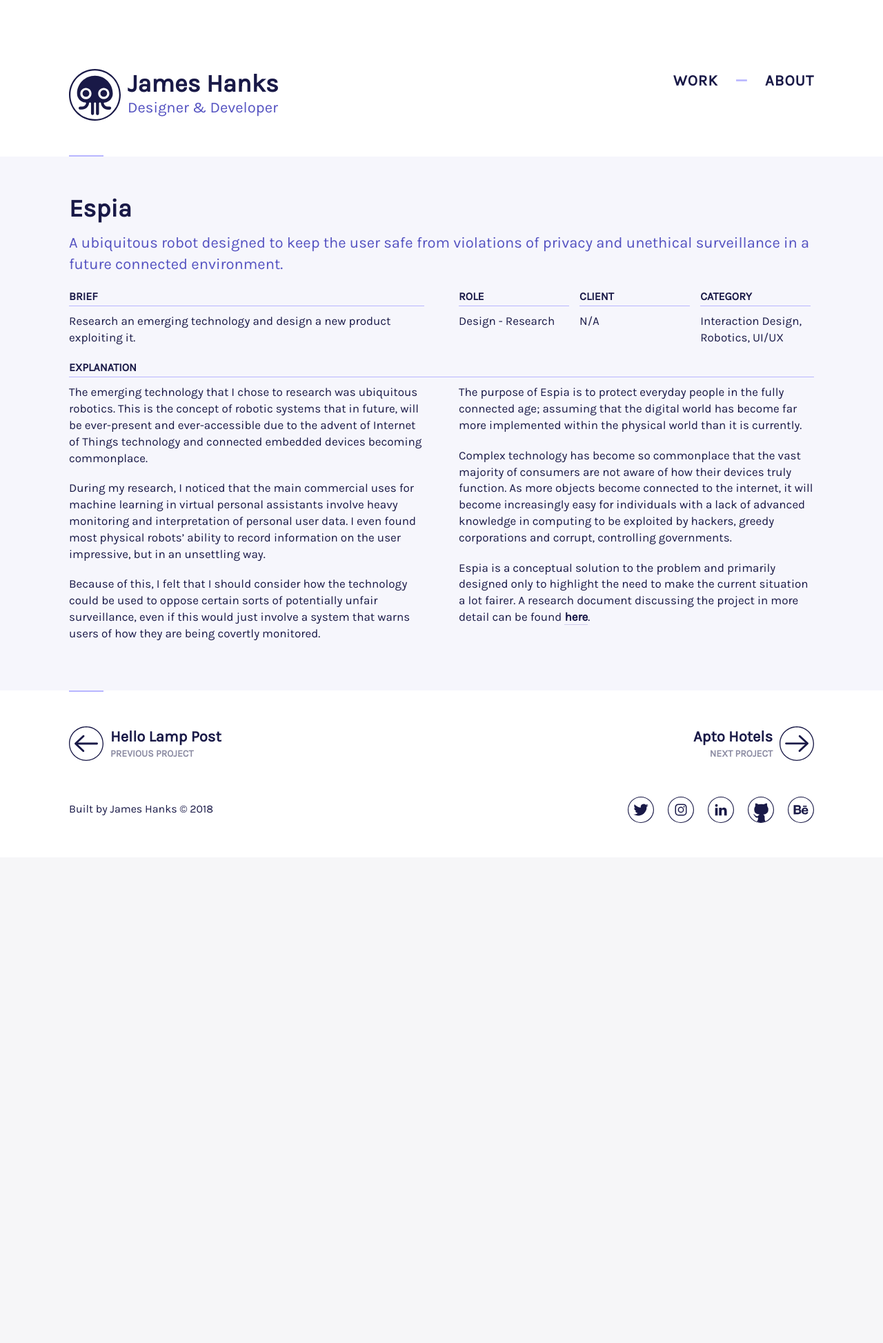
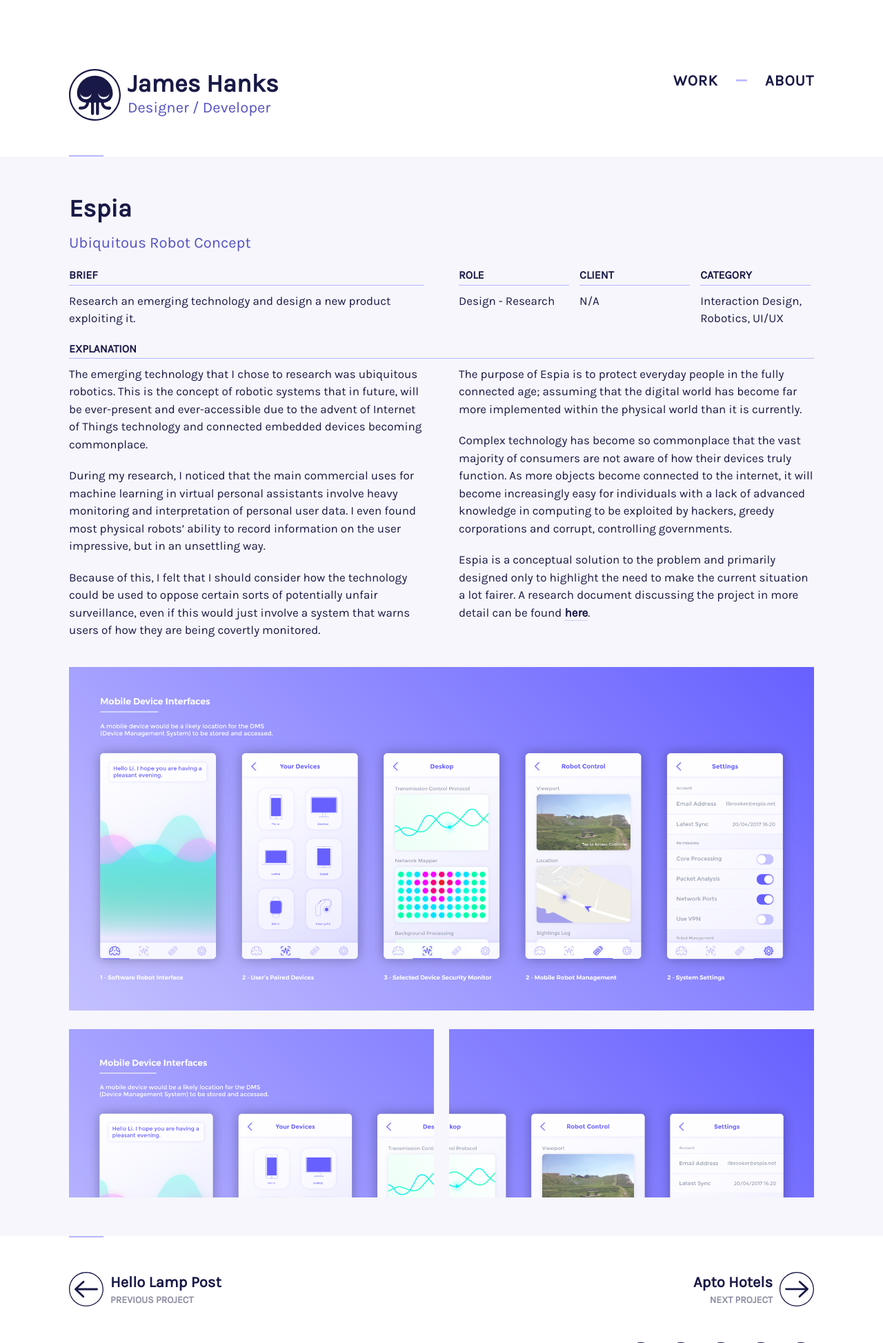
Before and after one commit to JamesHanks/Portfolio-3.0, a PHP site: page /project.php in a window 1280 px wide. Shown: the top 1947 px of the page at 69% size. Before the commit the page ends 1193 px from the top, so only its background shows below. Run offline with PHP 8.4, Linux system fonts and the light colour scheme.

Commit message:
Blinking logo and case study images

```diff
--- a/css/core/base.scss
+++ b/css/core/base.scss
@@ -44,23 +44,35 @@
 			.header-brand-logo-container{
 				display: inline-block;
 				float: left;
-				height: 75px; // <--- This is what you modify for the size of SVG
-				width: 75px; // <--- This is what you modify for the size of SVG
+				height: 75px;
+				width: 75px;
 				-webkit-transition: $link;
 				transition: $link;
+
+				&:hover{
+					.header-brand-logo{
+						fill: $midtone;
+
+						#eyelid-1, #eyelid-2{
+							fill: $midtone;
+						}
+					}
+				}
+
+				&:active{
+					.header-brand-logo{
+						fill: $light;
+					}
+
+					#eyelid-1, #eyelid-2{
+						fill: $light;
+					}
+				}
 
 				.header-brand-logo{
 					fill: $dark;
 					-webkit-transition: $link;
 					transition: $link;
-
-					&:hover{
-						fill: $midtone;
-					}
-
-					&:active{
-						fill: $light;
-					}
 				}
 			}
 
@@ -116,7 +128,7 @@
 
 				.header-brand-logo-container{
 					height: 60px;
-					width: 60px; // <--- This is what you modify for the size of SVG
+					width: 60px;
 				}
 
 				.header-brand-name{
@@ -427,6 +439,8 @@
 /* ==================== CASE STUDY ==================== */
 
 .case-study-container{
+	overflow: hidden;
+
 	.heading-small{
 		border-bottom: solid 1px;
 		border-color: $light;
@@ -515,6 +529,61 @@
 		.case-study-details{
 			div{
 				width: 100%;
+			}
+		}
+	}
+}
+
+.case-study-image-wrap{
+	display: block;
+	margin-top: 20px;
+
+	.image-container{
+		img{
+			max-width: 100%;
+		}
+
+		margin-bottom: 20px;
+
+		@media only screen and (min-width: $large){
+			.image-1{
+				float: left;
+				max-width: 49%;
+				padding-right: 1%;
+			}
+
+			.image-2{
+				float: left;
+				max-width: 49%;
+				padding-left: 1%;
+			}
+		}
+
+		@media only screen and (max-width: $large){
+			.image-1{
+				float: left;
+				max-width: 48%;
+				padding-right: 2%;
+			}
+
+			.image-2{
+				float: left;
+				max-width: 48%;
+				padding-left: 2%;
+			}
+		}
+
+		@media only screen and (max-width: $medium){
+			.image-1{
+				margin-bottom: 20px;
+				max-width: 100%;
+				padding: 0;
+			}
+
+			.image-2{
+				margin-bottom: 20px;
+				max-width: 100%;
+				padding: 0;
 			}
 		}
 	}
--- a/css/core/typography.scss
+++ b/css/core/typography.scss
@@ -84,8 +84,9 @@
 			color: $light;
 		}
 
-		/* &:before{
-			background-color: $midtone;
+		/*
+		&:before{
+			background-color: $light;
 			bottom: -2px;
 			content: "";
 			height: 2px;
@@ -94,20 +95,24 @@
 			-webkit-transition: $link;
 			transition: $link;
 			width: 100%;
-			} */
+			}
 
-		/* &:hover:before {
+		&:hover:before {
 			transform: scaleX(1);
 			visibility: visible;
-			} */
+		}
+
+		*/
+
 		}
 	}
 
 	p{
 		color: $dark;
 		font-size: 17px;
+		line-height: 1.5;
+		transition: $link;
 		-webkit-transition: $link;
-		transition: $link;
 
 		a{
 			border-bottom: solid 1px $midtone-25;
--- a/css/styles.css
+++ b/css/styles.css
@@ -111,8 +111,9 @@
     -webkit-transition: all ease-in-out 0.2s;
     transition: all ease-in-out 0.2s;
     position: relative;
-    /* &:before{
-    	background-color: $midtone;
+    		/*
+    		&:before{
+    			background-color: $light;
     			bottom: -2px;
     			content: "";
     			height: 2px;
@@ -121,11 +122,14 @@
     			-webkit-transition: $link;
     			transition: $link;
     			width: 100%;
-    	} */
-    /* &:hover:before {
+    			}
+
+    		&:hover:before {
     			transform: scaleX(1);
     			visibility: visible;
-    	} */ }
+    		}
+
+    		*/ }
     nav a:hover {
       color: #5452C1; }
     nav a:active {
@@ -134,8 +138,9 @@
 p {
   color: #191947;
   font-size: 17px;
-  -webkit-transition: all ease-in-out 0.2s;
-  transition: all ease-in-out 0.2s; }
+  line-height: 1.5;
+  transition: all ease-in-out 0.2s;
+  -webkit-transition: all ease-in-out 0.2s; }
   p a {
     border-bottom: solid 1px rgba(84, 82, 193, 0.25);
     font-weight: 700;
@@ -201,14 +206,18 @@
         width: 75px;
         -webkit-transition: all ease-in-out 0.2s;
         transition: all ease-in-out 0.2s; }
+        header .header .header-brand .header-brand-logo-container:hover .header-brand-logo {
+          fill: #5452C1; }
+          header .header .header-brand .header-brand-logo-container:hover .header-brand-logo #eyelid-1, header .header .header-brand .header-brand-logo-container:hover .header-brand-logo #eyelid-2 {
+            fill: #5452C1; }
+        header .header .header-brand .header-brand-logo-container:active .header-brand-logo {
+          fill: #B8B6FF; }
+        header .header .header-brand .header-brand-logo-container:active #eyelid-1, header .header .header-brand .header-brand-logo-container:active #eyelid-2 {
+          fill: #B8B6FF; }
         header .header .header-brand .header-brand-logo-container .header-brand-logo {
           fill: #191947;
           -webkit-transition: all ease-in-out 0.2s;
           transition: all ease-in-out 0.2s; }
-          header .header .header-brand .header-brand-logo-container .header-brand-logo:hover {
-            fill: #5452C1; }
-          header .header .header-brand .header-brand-logo-container .header-brand-logo:active {
-            fill: #B8B6FF; }
       header .header .header-brand .header-brand-name {
         float: left;
         margin-left: 10px; }
@@ -446,6 +455,8 @@
         max-width: 450px; } }
 
 /* ==================== CASE STUDY ==================== */
+.case-study-container {
+  overflow: hidden; }
   .case-study-container .heading-small {
     border-bottom: solid 1px;
     border-color: #B8B6FF;
@@ -498,6 +509,41 @@
   @media only screen and (max-width: 625px) {
     .case-study-text-wrap .case-study-details div {
       width: 100%; } }
+
+.case-study-image-wrap {
+  display: block;
+  margin-top: 20px; }
+  .case-study-image-wrap .image-container {
+    margin-bottom: 20px; }
+    .case-study-image-wrap .image-container img {
+      max-width: 100%; }
+    @media only screen and (min-width: 940px) {
+      .case-study-image-wrap .image-container .image-1 {
+        float: left;
+        max-width: 49%;
+        padding-right: 1%; }
+      .case-study-image-wrap .image-container .image-2 {
+        float: left;
+        max-width: 49%;
+        padding-left: 1%; } }
+    @media only screen and (max-width: 940px) {
+      .case-study-image-wrap .image-container .image-1 {
+        float: left;
+        max-width: 48%;
+        padding-right: 2%; }
+      .case-study-image-wrap .image-container .image-2 {
+        float: left;
+        max-width: 48%;
+        padding-left: 2%; } }
+    @media only screen and (max-width: 781px) {
+      .case-study-image-wrap .image-container .image-1 {
+        margin-bottom: 20px;
+        max-width: 100%;
+        padding: 0; }
+      .case-study-image-wrap .image-container .image-2 {
+        margin-bottom: 20px;
+        max-width: 100%;
+        padding: 0; } }
 
 .case-study-arrow-1 img, .case-study-arrow-2 img, .case-study-arrow-top img {
   width: 50px; }
--- a/project.php
+++ b/project.php
@@ -54,15 +54,26 @@
 			<div class="header-brand">
 				<a class="header-brand-logo-container" href="index.php">
 					<svg class="header-brand-logo"  version="1.1" xmlns="http://www.w3.org/2000/svg" xmlns:xlink="http://www.w3.org/1999/xlink" x="0px" y="0px" viewBox="0 0 100 100" style="enable-background:new 0 0 100 100;" xml:space="preserve">
-						<path id="left-eye" d="M32.8,40.8c-3.6,0-6.5,2.9-6.5,6.5s2.9,6.5,6.5,6.5s6.5-2.9,6.5-6.5S36.4,40.8,32.8,40.8z"/>
-						<path id="right-eye" d="M67.2,40.8c-3.6,0-6.5,2.9-6.5,6.5s2.9,6.5,6.5,6.5c3.6,0,6.5-2.9,6.5-6.5C73.9,43.7,70.9,40.8,67.2,40.8z"/>
-						<path id="body" d="M78.5,72.7h-3.6c-3.7,0-6.8-2.7-7.6-6.1c-0.1-0.4,0-0.8,0.3-1.2c0.4-0.4,0.8-0.5,1.5-0.5c8.7-0.9,15.6-8.4,15.6-17.3c0-19.1-15.5-34.5-34.5-34.5S15.6,28.4,15.6,47.5c0,8.9,6.9,16.4,15.6,17.3c0.5,0,1.1,0.1,1.5,0.5c0.3,0.4,0.3,0.8,0.3,1.2c-0.8,3.5-3.9,6.1-7.6,6.1h-3.6c-1.6,0-2.9,1.2-3.1,2.7c-0.1,1.7,1.2,3.1,2.9,3.1h3.6c6.9,0,12.8-5.2,13.6-12c0-1.1,0.8-1.9,1.9-1.9s1.9,0.8,1.9,1.9v19.7c0,1.6,1.3,2.9,2.9,2.9s2.9-1.3,2.9-2.9V66.5c0-1.1,0.8-1.9,1.9-1.9s1.9,0.8,1.9,1.9v19.7c0,1.6,1.3,2.9,2.9,2.9c1.6,0,2.9-1.3,2.9-2.9V66.5c0-1.1,0.8-1.9,1.9-1.9c1.1,0,1.9,0.8,1.9,1.9c0.8,6.7,6.7,12,13.6,12h3.3c1.7,0,3.1-1.5,2.9-3.1C81.5,73.9,80.1,72.7,78.5,72.7z M43.5,47.5c0,5.9-4.8,10.8-10.8,10.8c-5.9,0-10.8-4.8-10.8-10.8c0-5.9,4.8-10.8,10.8-10.8S43.5,41.5,43.5,47.5z M67.2,58.1c-5.9,0-10.8-4.8-10.8-10.8c0-5.9,4.8-10.8,10.8-10.8c5.9,0,10.8,4.8,10.8,10.8S73.2,58.1,67.2,58.1z"/>
+						<style>
+						#eyelid-1{animation: blink 5s infinite;} #eyelid-2{animation: blink 5s infinite;}
+
+						@keyframes blink{0%, 30%, 40%, 100% {opacity: 0; transform:scaleY(0.62);} 31% {opacity: 1;} 35% {opacity: 1;transform:scaleY(1.06);} 37% {opacity: 1;}}
+					</style>
+
+					<path d="M32.8,40.8c-3.6,0-6.5,2.9-6.5,6.5s2.9,6.5,6.5,6.5s6.5-2.9,6.5-6.5S36.4,40.8,32.8,40.8z"/>
+
+					<path d="M67.2,40.8c-3.6,0-6.5,2.9-6.5,6.5s2.9,6.5,6.5,6.5c3.6,0,6.5-2.9,6.5-6.5C73.9,43.7,70.9,40.8,67.2,40.8z"/>
+
+					<path id="body" d="M78.5,72.7h-3.6c-3.7,0-6.8-2.7-7.6-6.1c-0.1-0.4,0-0.8,0.3-1.2c0.4-0.4,0.8-0.5,1.5-0.5c8.7-0.9,15.6-8.4,15.6-17.3c0-19.1-15.5-34.5-34.5-34.5S15.6,28.4,15.6,47.5c0,8.9,6.9,16.4,15.6,17.3c0.5,0,1.1,0.1,1.5,0.5c0.3,0.4,0.3,0.8,0.3,1.2c-0.8,3.5-3.9,6.1-7.6,6.1h-3.6c-1.6,0-2.9,1.2-3.1,2.7c-0.1,1.7,1.2,3.1,2.9,3.1h3.6c6.9,0,12.8-5.2,13.6-12c0-1.1,0.8-1.9,1.9-1.9s1.9,0.8,1.9,1.9v19.7c0,1.6,1.3,2.9,2.9,2.9s2.9-1.3,2.9-2.9V66.5c0-1.1,0.8-1.9,1.9-1.9s1.9,0.8,1.9,1.9v19.7c0,1.6,1.3,2.9,2.9,2.9c1.6,0,2.9-1.3,2.9-2.9V66.5c0-1.1,0.8-1.9,1.9-1.9c1.1,0,1.9,0.8,1.9,1.9c0.8,6.7,6.7,12,13.6,12h3.3c1.7,0,3.1-1.5,2.9-3.1C81.5,73.9,80.1,72.7,78.5,72.7zM43.5,47.5c0,5.9-4.8,10.8-10.8,10.8c-5.9,0-10.8-4.8-10.8-10.8c0-5.9,4.8-10.8,10.8-10.8S43.5,41.5,43.5,47.5zM67.2,58.1c-5.9,0-10.8-4.8-10.8-10.8c0-5.9,4.8-10.8,10.8-10.8c5.9,0,10.8,4.8,10.8,10.8S73.2,58.1,67.2,58.1z"/>
+
 					<path id="ring" d="M50,2.9c12.5,0,24.4,4.9,33.3,13.7c8.9,8.9,13.7,20.7,13.7,33.3s-4.9,24.4-13.7,33.3C74.4,92.3,62.7,97.1,50,97.1c-12.5,0-24.4-4.9-33.3-13.7C7.7,74.4,2.9,62.7,2.9,50s4.9-24.4,13.7-33.3C25.6,7.9,37.5,2.9,50,2.9 M50,0C22.4,0,0,22.4,0,50s22.4,50,50,50s50-22.4,50-50S77.6,0,50,0z"/>
+
+					<g id="eyelid-1"><rect x="20.2" y="34.1" rx="20" width="25" height="25"/></g> <g id="eyelid-2"><rect x="54.8" y="34.1" rx="20" width="25" height="25"/></g>
 				</svg>
 			</a>
 			<span class="header-brand-name">
 				<h1>James Hanks</h1>
-					<h2>Designer &amp Developer</h2>
+				<h2>Designer / Developer</h2>
 			</span>
 		</div>
 		<nav class="header-nav">
@@ -81,8 +92,13 @@
 	<div class="case-study-container">
 
 		<div class="case-study-intro">
+
+			<div class=case-study-intro-image">
+				<!-- <img src="images/espia-1.png"> -->
+			</div>
+
 			<h1>Espia</h1>
-				<h2>A ubiquitous robot designed to keep the user safe from violations of privacy and unethical surveillance in a future connected environment.</h2>
+			<h2>Ubiquitous Robot Concept</h2>
 		</div>
 
 		<div class="case-study-text-wrap">
@@ -125,6 +141,24 @@
 
 				<p>Espia is a conceptual solution to the problem and primarily designed only to highlight the need to make the current situation a lot fairer. A research document discussing the project in more detail can be found <a href="espia.pdf">here</a>.</p>
 			</div>
+		</div>
+
+		<div class="case-study-image-wrap">
+
+			<div class="image-container">
+				<img src="images/espia-2.png">
+			</div>
+
+			<div class="image-container">
+				<div class="image-1">
+					<img src="images/espia-3.png">
+				</div>
+
+				<div class="image-2">
+					<img src="images/espia-4.png">
+				</div>
+			</div>
+
 		</div>
 
 	</div>
```
Also changed, not shown: about.php (+18 -7 lines), index.php (+10 -3 lines), css/styles.scss (line endings or trailing spaces), images/espia-1.png (added), images/espia-2.png (added), images/espia-3.png (added), images/espia-4.png (added), 2 other files. Lines whose indentation alone changed are shown as unchanged.
